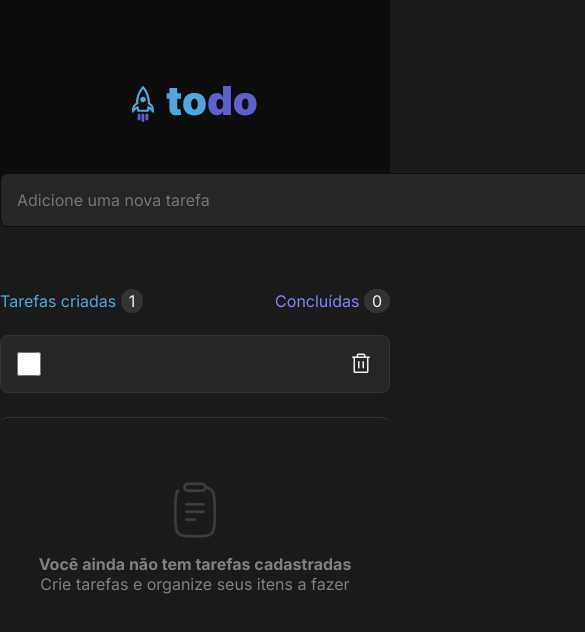
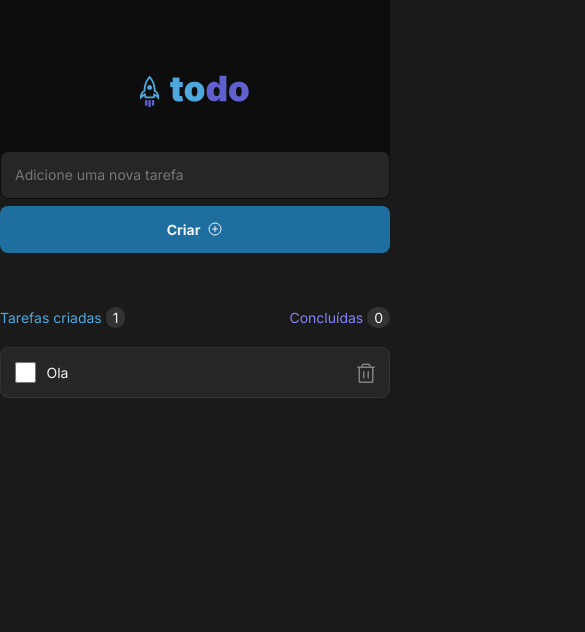
Before and after one commit to vitorakiray/ToDoList-DesafioIgnite, a React (Vite) app: page / in a window 390 px wide. Shown: the top 632 px of the page, 585 px wide, since content can reach past the window. Built offline with nearby package versions, Linux system fonts and the light colour scheme.

Commit message:
checkbox change isDone value

```diff
--- a/package.json
+++ b/package.json
@@ -11,11 +11,13 @@
   "dependencies": {
     "phosphor-react": "^1.4.1",
     "react": "^18.2.0",
-    "react-dom": "^18.2.0"
+    "react-dom": "^18.2.0",
+    "uuid": "^8.3.2"
   },
   "devDependencies": {
     "@types/react": "^18.0.15",
     "@types/react-dom": "^18.0.6",
+    "@types/uuid": "^8.3.4",
     "@vitejs/plugin-react": "^2.0.0",
     "typescript": "^4.6.4",
     "vite": "^3.0.0"
--- a/src/App.module.css
+++ b/src/App.module.css
@@ -15,10 +15,14 @@
 .taskForm textarea {
     background: var(--gray-500);
     border: 1px solid var(--gray-700);
+
+    resize: none;
+
     border-radius: 8px;
-
     padding: 1rem;
     height: 3.375rem;
+
+    color: var(--gray-100);
 
 }
 
@@ -85,3 +89,13 @@
     flex-direction: column;
 
 }
+
+@media (max-width: 768px) {
+    html {
+        font-size: 87.5%;
+    }
+
+    .taskForm {
+        grid-template-columns: 1fr;
+    }
+}
--- a/src/App.tsx
+++ b/src/App.tsx
@@ -1,23 +1,31 @@
+import { Header } from './components/Header';
+import { Task } from './components/Task';
+import { ChangeEvent, FormEvent, useState } from 'react';
 
-import { Header } from './components/Header';
-
+import { v4 as uuidv4 } from 'uuid';
 import clipboardImg from './assets/Clipboard.svg';
 import { PlusCircle } from 'phosphor-react';
 
 import styles from './App.module.css';
 import './global.css';
-import { Task } from './components/Task';
-import { ChangeEvent, FormEvent, useState } from 'react';
 
 export function App() {
-  const [tasks, setTasks] = useState([''])
+  const [tasks, setTasks] = useState([{
+    id: uuidv4(),
+    title: 'Ola',
+    isDone: false,
+  }])
 
   const [newTaskText, setNewTaskText] = useState('');
 
   function handleCreateNewTask(event: FormEvent) {
     event.preventDefault();
 
-    setTasks([...tasks, newTaskText]);
+    setTasks([...tasks, {
+      id: uuidv4(),
+      title: newTaskText,
+      isDone: false,
+    }]);
 
     setNewTaskText('');
   }
@@ -28,11 +36,40 @@ export function App() {
     setNewTaskText(event.target.value);
   }
 
+  function deleteTask(taskIdToDelete: string) {
+    const taskWithoutDeletedOne = tasks.filter(task => {
+      return task.id !== taskIdToDelete;
+    })
+
+    setTasks(taskWithoutDeletedOne);
+  }
+
+  function checkTask(taskIdToCheck: string) {
+    const tasksWithUpdatedTaskChecked = tasks.map(task => {
+      if (task.id === taskIdToCheck) {
+        return {
+          ...task,
+          isDone: !task.isDone
+        }
+
+      } else {
+        return task
+      }
+    })
+
+    setTasks(tasksWithUpdatedTaskChecked)
+    console.log(tasksWithUpdatedTaskChecked)
+  }
+
+  const quantityOfTasks = tasks.length;
+  const isQuantityOfTasksZero = quantityOfTasks === 0;
+
   return (
     <>
       <Header />
 
       <div className={styles.wrapper}>
+
         <form className={styles.taskForm} onSubmit={handleCreateNewTask}>
           <textarea
             placeholder="Adicione uma nova tarefa"
@@ -43,16 +80,11 @@ export function App() {
         </form>
 
         <div className={styles.numberOfTasks}>
-          <p>Tarefas criadas <span>{tasks.length}</span></p>
+          <p>Tarefas criadas <span>{quantityOfTasks}</span></p>
           <p>Concluídas <span>0</span></p>
         </div>
 
-        {tasks.map(task => (
-          <Task
-            task={task}
-          />
-        ))}
-
+        {isQuantityOfTasksZero ?
           <div className={styles.emptyContentBox}>
             <img src={clipboardImg} alt="Imagem de uma prancheta" />
             <p>
@@ -60,6 +92,21 @@ export function App() {
               Crie tarefas e organize seus itens a fazer
             </p>
           </div>
+          :
+          tasks.map(task => (
+            <Task
+              key={task.id}
+              taskId={task.id}
+              isDone={task.isDone}
+              title={task.title}
+              onDeleteTask={deleteTask}
+              onCheckTask={checkTask}
+            />
+          ))
+        }
+
+
+
       </div>
 
     </>
--- a/src/components/Task.module.css
+++ b/src/components/Task.module.css
@@ -7,8 +7,6 @@
     border-radius: 8px;
     border: 1px solid var(--gray-400);
     margin-top: 1.5rem;
-
-
 
     background: var(--gray-500);
 }
@@ -30,3 +28,21 @@
     border: 2px solid var(--blue-300);
     border-radius: 9999;
 }
+
+.deleteButton {
+    background: transparent;
+    border: 0;
+    color: var(--gray-300);
+
+    height: 1.5rem;
+    width: 1.5rem;
+
+    cursor: pointer;
+
+    line-height: 0;
+    border-radius: 4px;
+}
+
+.deleteButton:hover {
+    color: var(--red-500);
+}
--- a/src/components/Task.tsx
+++ b/src/components/Task.tsx
@@ -3,18 +3,37 @@ import { Trash } from 'phosphor-react'
 import styles from './Task.module.css';
 
 interface TaskProps {
-    task: string;
+    title: string;
+    isDone: boolean;
+    taskId: string;
+    onDeleteTask: (id: string) => void;
+    onCheckTask: (id: string) => void;
 }
 
-export function Task({ task }: TaskProps) {
+export function Task({ isDone, title, taskId, onDeleteTask, onCheckTask }: TaskProps) {
+    function handleDeleteTask() {
+        onDeleteTask(taskId);
+    }
+
+    function handleCheckTask() {
+        onCheckTask(taskId)
+    }
+
+
     return (
         <div className={styles.taskContainer}>
             <div className={styles.taskContent}>
-                <input type="checkbox" />
-                <p>{task}</p>
+                <input
+                    type="checkbox"
+                    onChange={handleCheckTask}
+                />
+                <p>{title}</p>
             </div>
 
-            <Trash size={24} />
+            <button className={styles.deleteButton} onClick={handleDeleteTask}>
+                <Trash size={24} />
+            </button>
+
         </div>
     )
 }
```
Also changed, not shown: 1 other file (tests, documents, lock files or other folders). Lines whose indentation alone changed are shown as unchanged.
